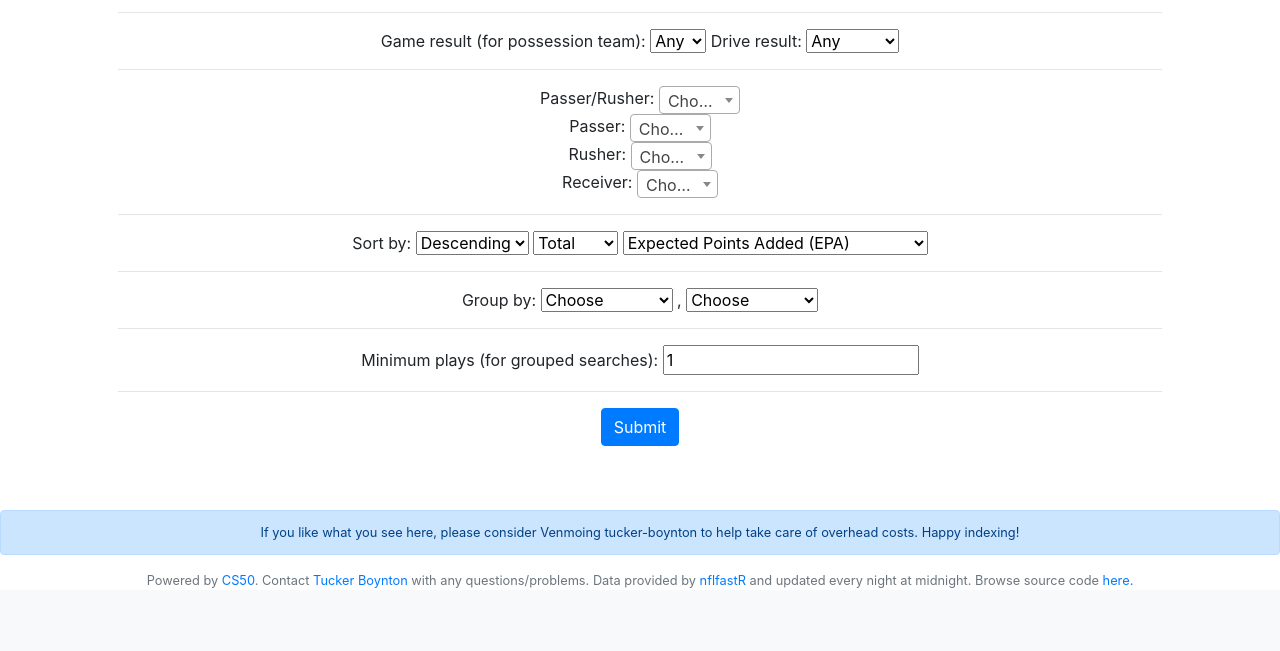
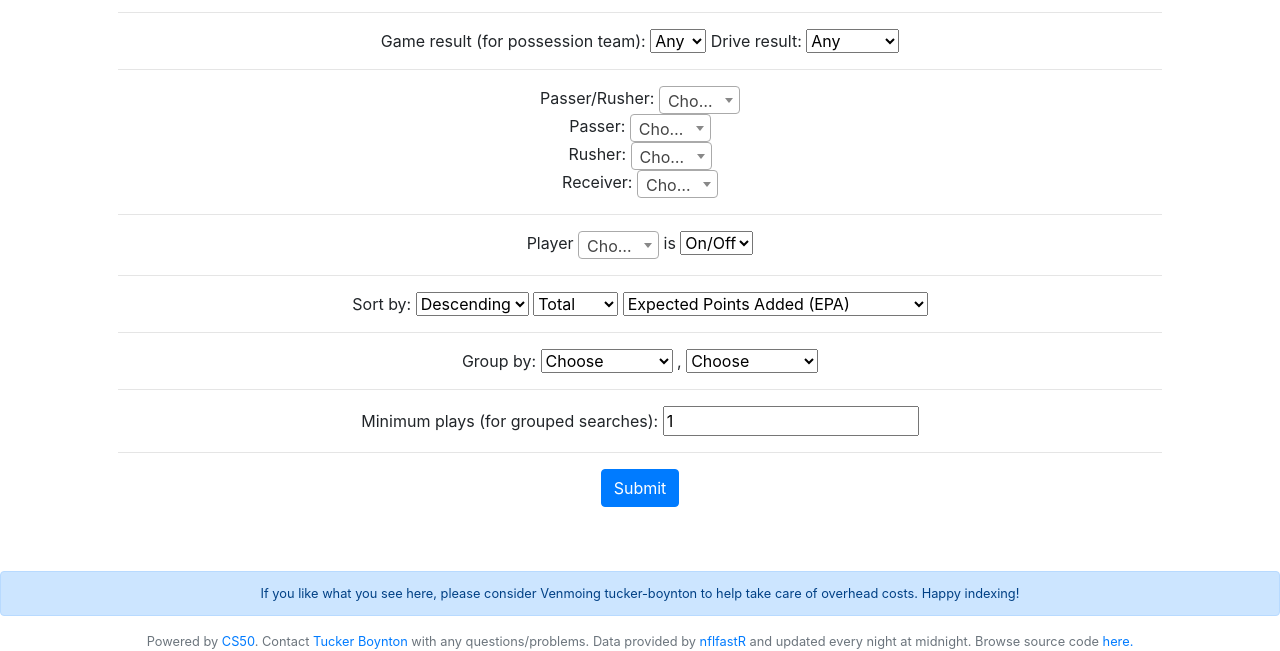
Before and after one commit to tuckerboynton22/nflfastr_app, a Flask app: page /index in a window 1280 px wide. Shown: the part 962-1613 px from the top of the page. Before the commit the page ends 1550 px from the top, so only its background shows below. Run offline with Flask 2, Linux system fonts and the light colour scheme; parts of the project's set-up code (start-up, migrations or seed data) failed here and were passed over; some libraries are stand-ins or nearby versions.

Commit message:
on/off split form added

```diff
--- a/templates/index.html
+++ b/templates/index.html
@@ -222,6 +222,21 @@
             {% endfor %}
         </select>
         <hr>
+        Player
+        <select class="js-example-basic-single" name="player">
+            <option selected value="">Choose</option>
+            {% for receiver in receivers %}
+                {% set player_name = receiver.receiver|string + ' (' + receiver.posteam|string + ')' %}
+                <option value="{{ receiver.receiver_id }}">{{ player_name }}</option>
+            {% endfor %}
+        </select>
+        is
+        <select name="on_off">
+            <option value="any">On/Off</option>
+            <option value="on">On</option>
+            <option value="off">Off</option>
+        </select>
+        <hr>
         Sort by:
         <select name="order">
             <option value="DESC">Descending</option>
```
